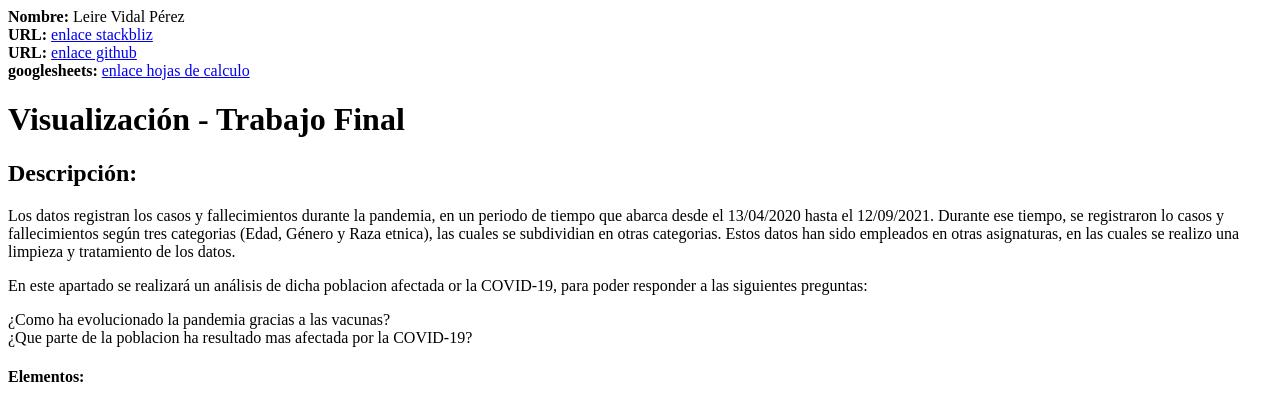
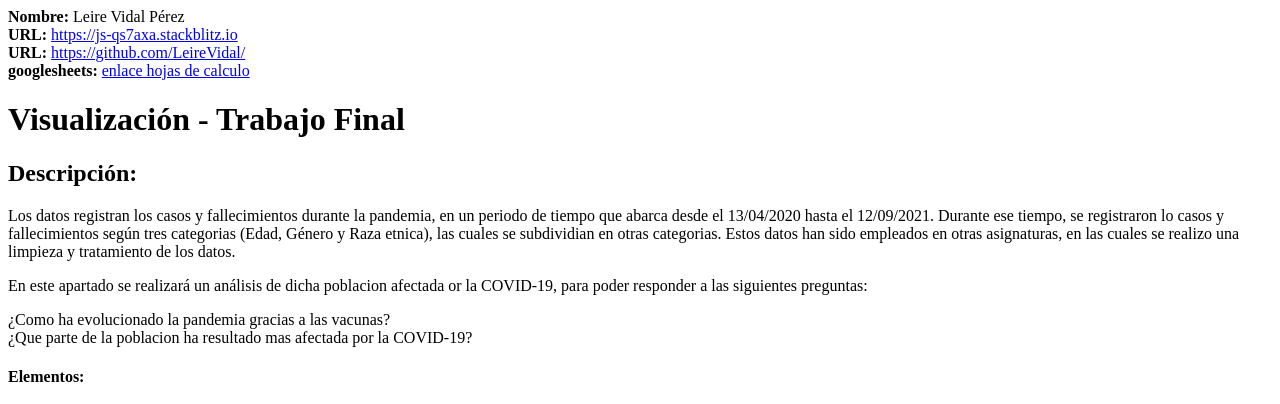
Before and after one commit to LeireVidal/Trabajo-Final, a website: page index.html in a window 1280 px wide. Shown: the top 404 px of the page. Drawn offline with Linux system fonts and the light colour scheme.

Commit message:
1 file modified

```diff
--- a/index.html
+++ b/index.html
@@ -1,6 +1,6 @@
 <b>Nombre:</b> Leire Vidal Pérez<br />
-<b>URL:</b> <a href="https://js-qs7axa.stackblitz.io">enlace stackbliz</a><br />
-<b>URL:</b> <a href="https://github.com/LeireVidal/">enlace github</a><br />
+<b>URL:</b> <a href="https://js-qs7axa.stackblitz.io">https://js-qs7axa.stackblitz.io</a><br />
+<b>URL:</b> <a href="https://github.com/LeireVidal/">https://github.com/LeireVidal/</a><br />
 
 <b>googlesheets: </b
 ><a
```
